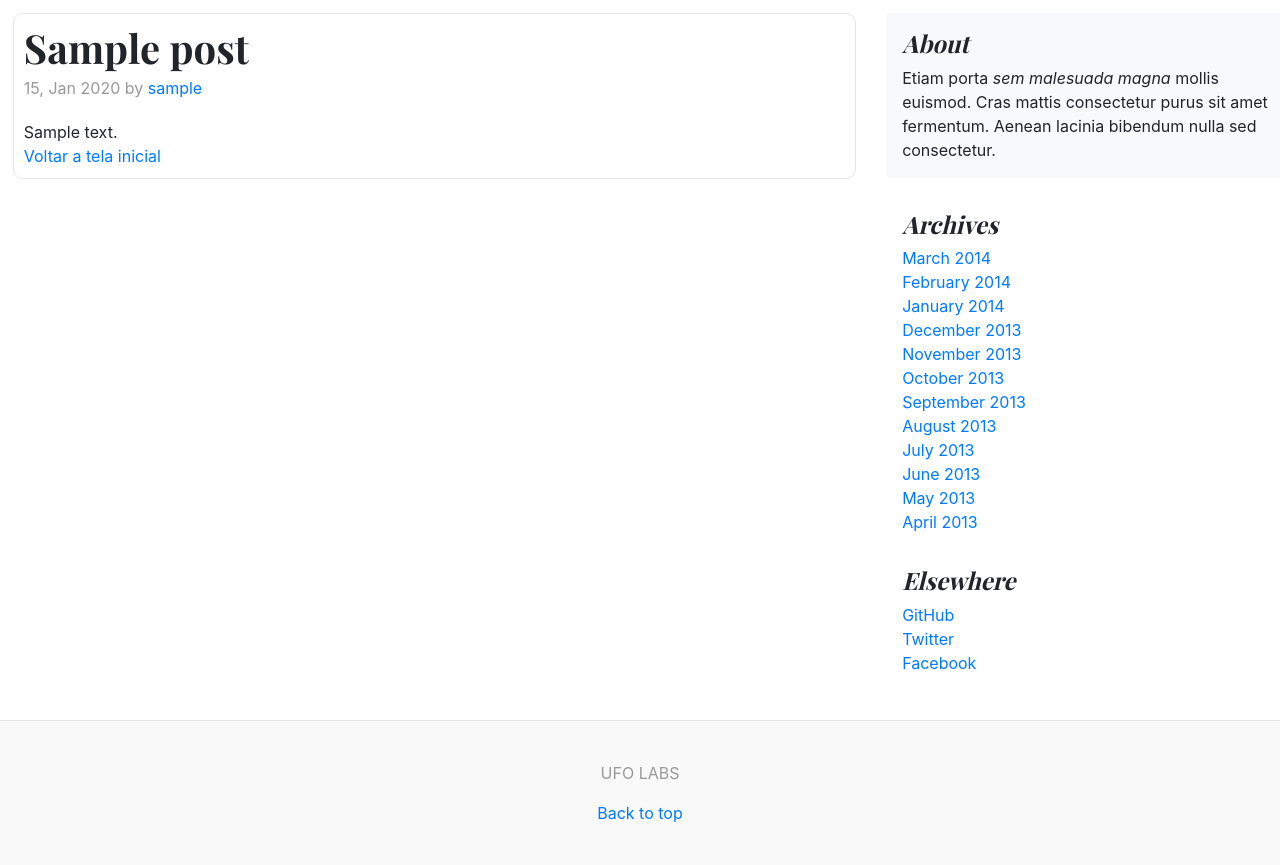
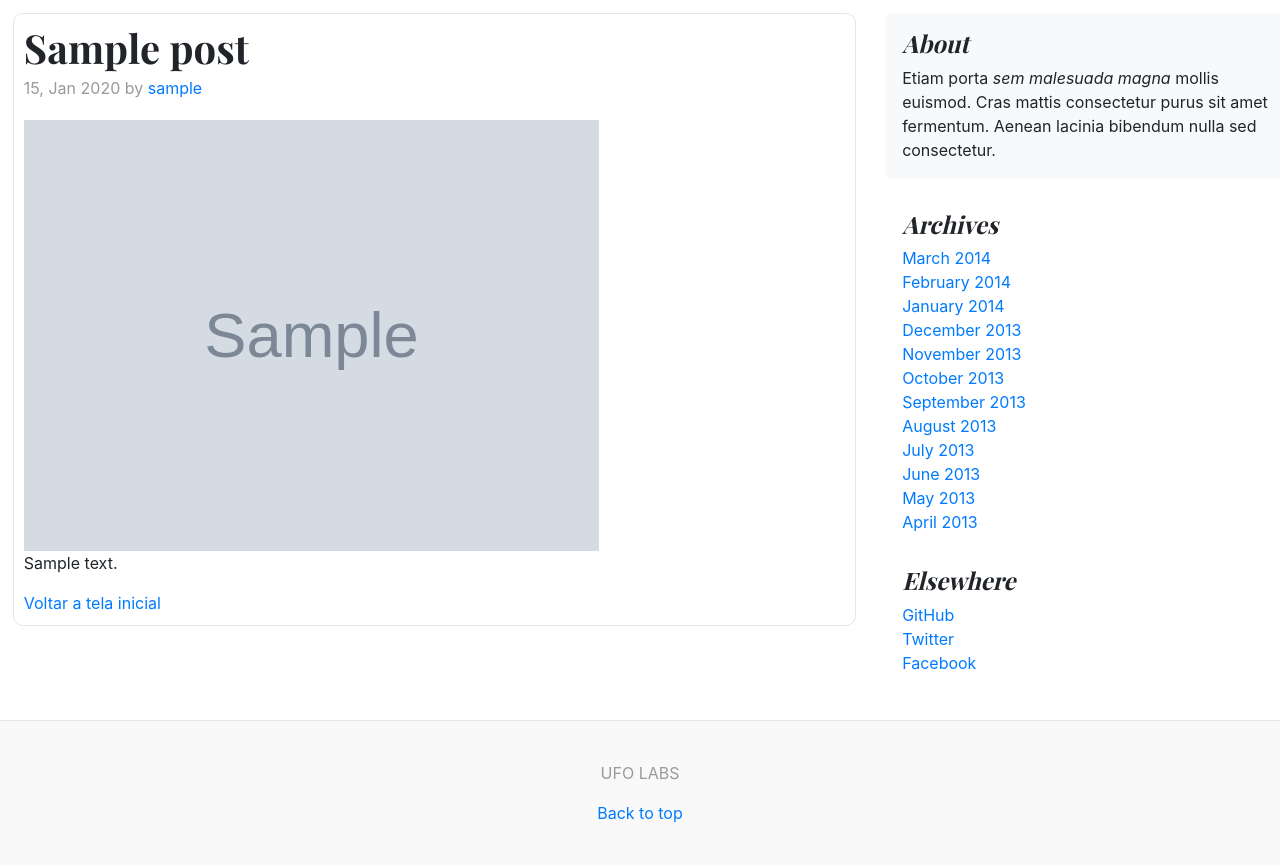
Before and after one commit to JoseRAGarcia/ufolabs, a Django app: page /posts/1 in a window 1280 px wide. Shown: the part 55-920 px from the top of the page. Run offline with Django 3.2, Linux system fonts and the light colour scheme; a user stored in the database is signed in; tables that the repository leaves empty hold one stand-in row (values such as "Sample post"); grey boxes marked "Sample" are stand-in pictures; some libraries are stand-ins or nearby versions.

Commit message:
Corrigido formulario de nova postagem

```diff
--- a/post/forms.py
+++ b/post/forms.py
@@ -10,11 +10,10 @@ class CreatePost(ModelForm):
     #     self.user = kwargs.pop('user')
     #     super(CreatePost, self).__init__(*args, **kwargs)
 
-
     class Meta:
 
         model = Post
-        fields = ['title', 'summary', 'content', 'author']
+        fields = ['title', 'photo', 'content', 'author']
 
         # widgets = {
         #     'author': forms.TextInput(attrs={'value': 36}),
--- a/post/views.py
+++ b/post/views.py
@@ -19,7 +19,7 @@ def post(request, post_id):
 @login_required
 def new_post(request):
     if request.method == 'POST':
-        form = CreatePost(request.POST)
+        form = CreatePost(request.POST or None, request.FILES or None)
 
         if form.is_valid():
             form.save()
--- a/templates/css/blog.css
+++ b/templates/css/blog.css
@@ -60,6 +60,9 @@ body{
     border: 1px solid #e5e5e5;
     border-radius: 10px;
     margin-bottom: 10px;
+}
+.post-image{
+    width:70%;
 }
 
 #profile-image{
--- a/templates/post.html
+++ b/templates/post.html
@@ -7,8 +7,11 @@
               {{ post.title }}
             </h2>
             <p class="blog-post-meta">{{ post.created_at | date:'d, M Y' }} by <a href="#">{{ post.author }}</a></p>
+            {% if post.photo %}
+                <img class="post-image" src="{{ post.photo.url }}">
+            {% endif %}
 
-            {{ post.content | safe }}
+              <p>{{ post.content | safe }}</p>
             <div><a href="{% url 'profile' %}">Voltar a tela inicial</a> </div>
           </div><!-- /.blog-post -->
 
--- a/templates/postCreation.html
+++ b/templates/postCreation.html
@@ -23,7 +23,7 @@
         </nav>
     </div>
 </section>
-<form method='POST' class="post-form">
+<form method='POST' class="post-form" enctype="multipart/form-data">
 <h1>Criar Nova Postagem</h1>
     {% csrf_token %}
     {{ form.media }}
```
Also changed, not shown: post/migrations/0003_auto_20201031_1213.py (added), post/migrations/0004_auto_20201031_1230.py (added), post/migrations/0005_auto_20201031_1245.py (added), post/migrations/0006_remove_post_summary.py (added).
